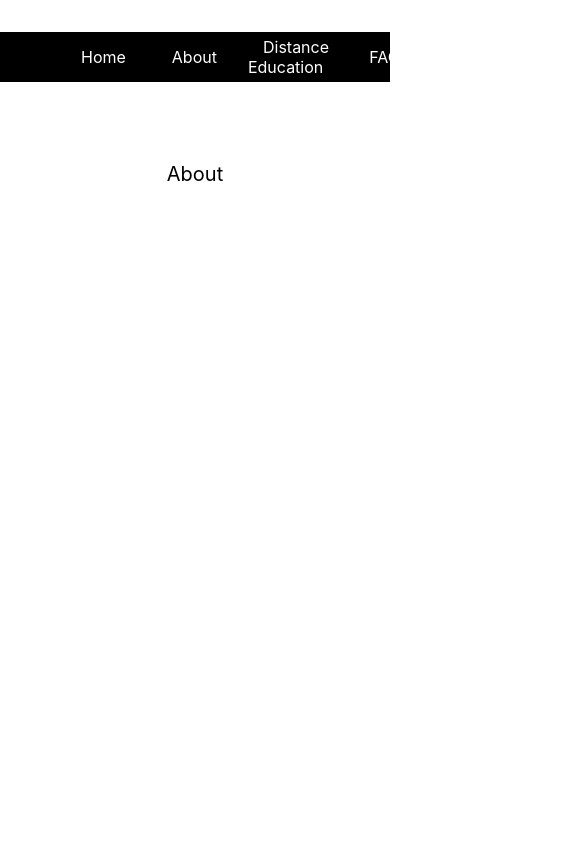
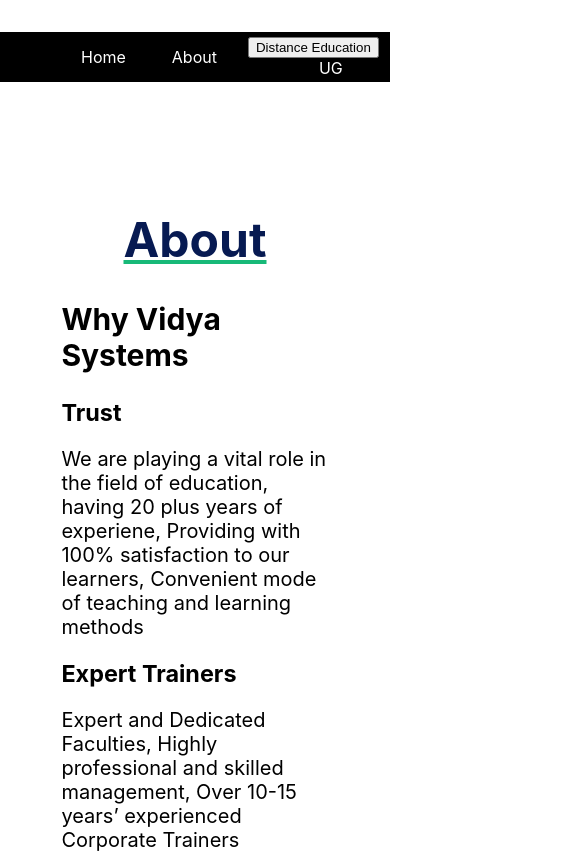
Before and after one commit to AishwaryaKaranth/vidya-systems, a Next.js app: page /about in a window 390 px wide. Shown: the top 853 px of the page, 585 px wide, since content can reach past the window. Built offline with nearby package versions, Linux system fonts and the light colour scheme.

Commit message:
add about page content

```diff
--- a/components/Nav.js
+++ b/components/Nav.js
@@ -1,18 +1,32 @@
 import Link from 'next/link'
+import {useState} from "react"
 import navStyles from '../styles/Nav.module.css'
 
 const Nav = () => {
+    const [dropdown, setDropdown]=useState(true)
     return (
         <nav className={navStyles.nav}>
         <ul>
             <li>
-          <Link href='/Home'>Home</Link>
+            <Link href='/'>Home</Link>
             </li>
             <li>
             <Link href='/about'>About</Link>
             </li>
             <li>
-          <Link href='/distanceeducation'>Distance Education</Link>
+            <button onClick={()=>setDropdown(!dropdown)}>Distance Education</button>
+            {dropdown &&  <ul>
+            <li>
+              <Link href="/ug">
+                UG
+              </Link>
+            </li>
+            <li>
+              <Link href="/ug">
+                PG
+              </Link>
+            </li>
+            </ul>}
             </li>
             <li>
             <Link href='/faq'>FAQ</Link>
--- a/pages/about.js
+++ b/pages/about.js
@@ -1,9 +1,53 @@
 import React from 'react';
+import style from '../styles/About.module.css'
 
+const AboutData=[
+    {
+        heading:'Trust',
+        description:'We are playing a vital role in the field of education, having 20 plus years of experiene, Providing with 100%  satisfaction  to our learners, Convenient mode of teaching and learning methods'
+    },
+    {
+        heading:'Expert Trainers',
+        description:'Expert and Dedicated Faculties, Highly professional and skilled management, Over 10-15 years’ experienced Corporate Trainers'
+    },
+    {
+        heading:'Best Training Methods',
+        description:'Trending Industry oriented IT and Management Programs, Quality based training methods,Lab facility and workshops given for Practical exposure, Practical’s based  classroom training in emerging technologies like Machine Learning, Data Science and Analytics, Online and Offline mode of teaching'
+    },
+    {
+        heading:'Flexible Batch Timings',
+        description:'Choose own training schedules, Weekdays and Weekends Batches'
+    },
+    {
+        heading:'Job Assistance',
+        description:'Placement training provided, Ensures better job satisfaction and development, Guidance for interview Preparation & Questions'
+    },
+    {
+        heading:'Reasonable Price ',
+        description:'Affordable Course fees, EMI options given to the students'
+    },
+    {
+        heading:'Get Certified',
+        description:'Quality Certifications, Standard Setting, Evaluation of Assessments'
+    },
+    {
+        heading:'Accessibility',
+        description:'Easily available 24* 7* 365, Can be visited any time'
+    }
+]
 const about=()=>{
     return(
-        <div>
-            About
+        <div className={style['container']}>
+            <h1 className={style['main-heading']}>About</h1>
+            <h2 className={style['subheading']}>Why Vidya Systems</h2>
+            <div className={style['flex-grid-container']}>
+                {AboutData.map((data)=>
+                    <div className={style['flex-grid']}>
+                        <h3 className={style['col']}>{data.heading}</h3>
+                        <p className={style['topic-description']}>{data.description}</p>
+                    </div>
+                )}
+            </div>
         </div>
     )
 }
--- /dev/null
+++ b/styles/About.module.css
@@ -0,0 +1,37 @@
+.container{
+    width:80%;
+    padding:1rem;
+}
+
+.main-heading{
+    text-align:center;
+    text-decoration: underline;
+    text-decoration-color:#17B978;
+    color:#071A52;
+    font-size:3rem;
+}
+
+.flex-grid-container{
+    display:flex;
+}
+.flex-grid{
+    flex:3;
+    flex-wrap:wrap;
+}
+
+.flex-grid .col{
+    width:32%;
+}
+
+@media (max-width: 400px) {
+    .flex-grid-container
+     {
+      display: block;
+    }
+    .flex-grid-container .col{
+    width: 100%;
+    margin: 0 0 10px 0;
+
+    }
+
+  }
```
Also changed, not shown: components/Faq.js (+11 -8 lines), pages/contact.js (added, +9 -0 lines), styles/Faq.module.css (added, +31 -0 lines). Lines whose indentation alone changed are shown as unchanged.
